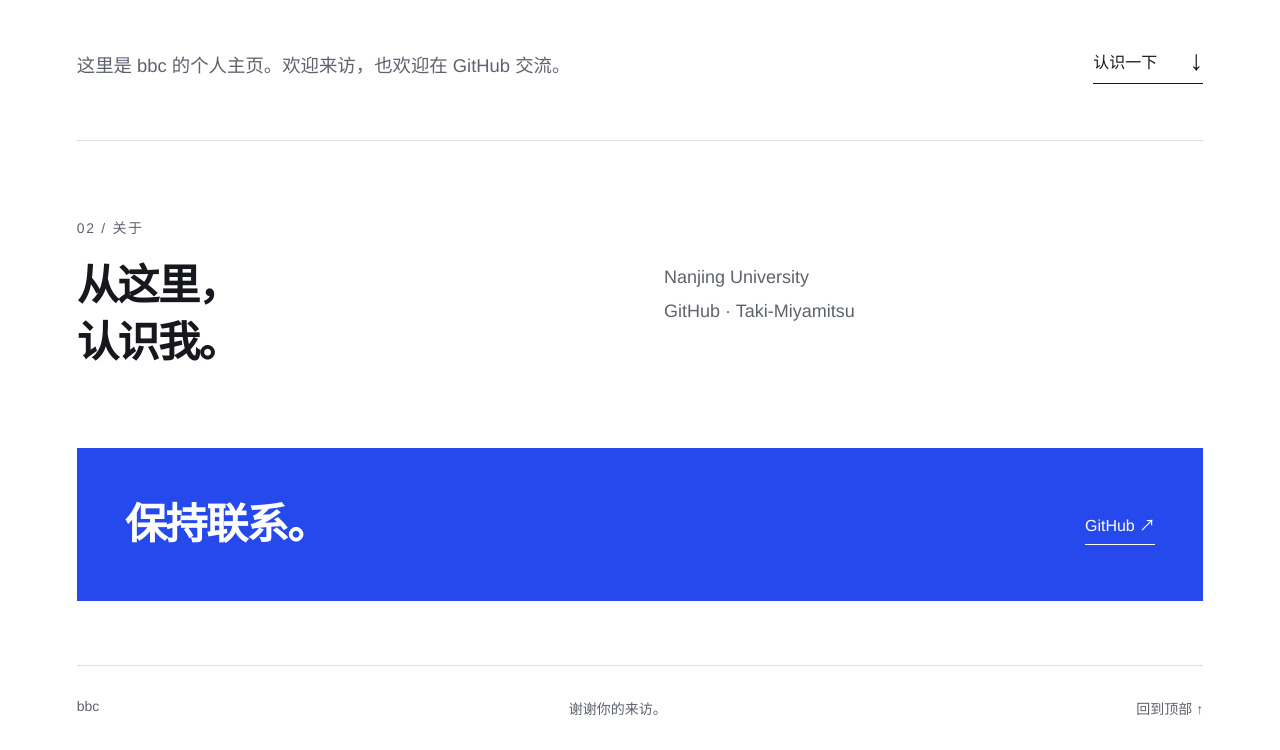
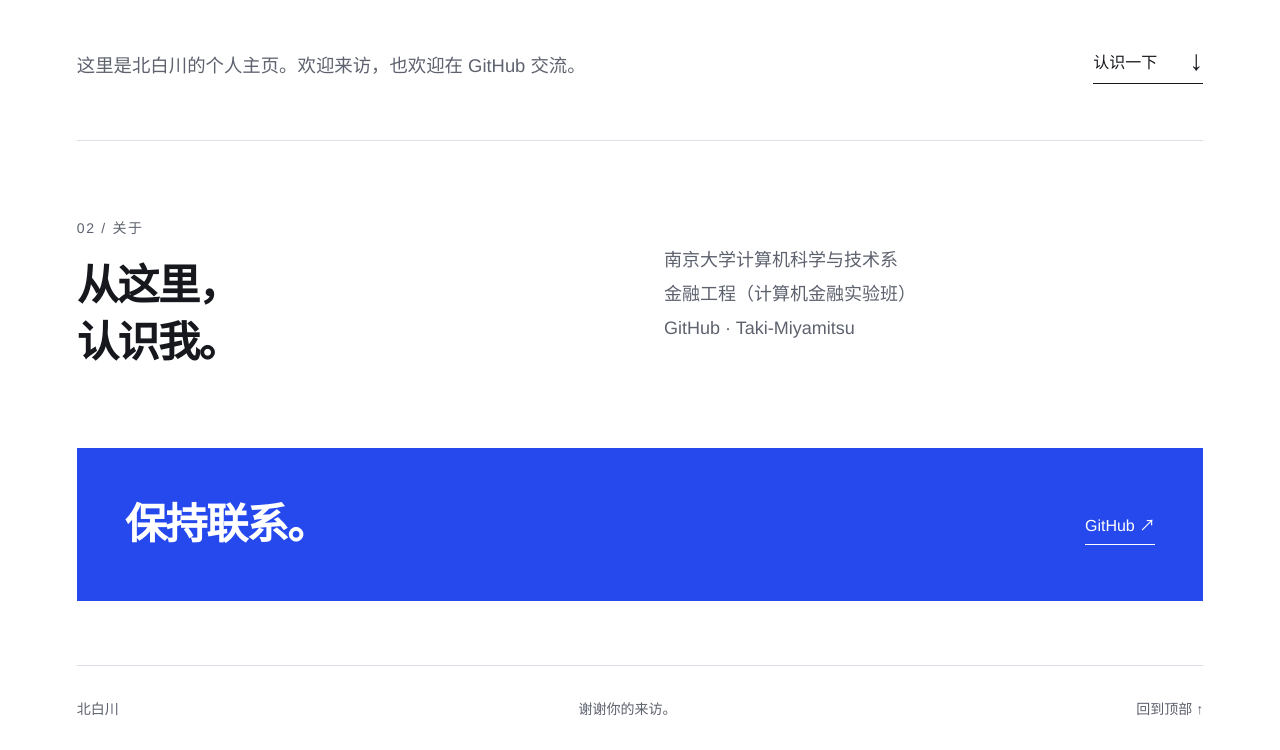
Before and after one commit to Taki-Miyamitsu/Taki-Miyamitsu.github.io, a plain HTML site: page index.html in a window 1280 px wide. Shown: the part 592-1342 px from the top of the page. Drawn offline with Linux system fonts and the light colour scheme.

Commit message:
Update profile name and education
Set the homepage name to 北白川 and add 南京大学计算机科学与技术系金融工程（计算机金融实验班）.

```diff
--- a/index.html
+++ b/index.html
@@ -34,6 +34,7 @@ h2 { font-size: clamp(2rem, 3.3vw, 3rem); letter-spacing: -.04em; line-height: 1
 .site-footer { padding: 2rem 0; border-top: 1px solid var(--border); color: var(--muted-foreground); font-size: .875rem; display: flex; justify-content: space-between; gap: 1rem; flex-wrap: wrap; }
 @media (max-width: 640px) { .site-header { min-height: 80px; } .intro-bottom { align-items: start; flex-direction: column; gap: 1.5rem; } .about-section { grid-template-columns: 1fr; gap: 1.5rem; } .about-copy { margin: 0; } .contact-section { padding: 2rem 1.5rem; flex-direction: column; align-items: start; } .site-footer > span:nth-child(2) { display: none; } }
 @media (prefers-reduced-motion: reduce) { html { scroll-behavior: auto; } }
-</style><title>bbc | 个人主页</title><meta name="description" content="bbc 的个人主页 · Taki-Miyamitsu · Nanjing University。"/>
-</head><body><a class="skip-link" href="#main">跳到正文</a><div class="page-shell"><header class="site-header"><a class="wordmark" href="#main"><span class="brand-dot" aria-hidden="true"></span>bbc</a><nav aria-label="页面导航"><a href="#about">关于</a><a href="#contact">联系</a></nav></header><main id="main"><section class="intro" aria-labelledby="greeting"><div class="eyebrow"><span aria-hidden="true">01 /</span> 很高兴认识你</div><h1 id="greeting">你好<span class="blue">。</span><br/>欢迎来到<br/><span class="blue">我的小世界 ↗</span></h1><div class="intro-bottom"><p class="introduction">这里是 bbc 的个人主页。欢迎来访，也欢迎在 GitHub 交流。</p><a class="about-link" href="#about">认识一下 <span aria-hidden="true">↓</span></a></div></section><section class="about-section" id="about" aria-labelledby="about-title"><div><span class="eyebrow">02 / 关于</span><h2 id="about-title">从这里，<br/>认识我。</h2></div><p class="about-copy">Nanjing University
-GitHub · Taki-Miyamitsu</p></section><section class="contact-section" id="contact" aria-labelledby="contact-title"><h2 id="contact-title">保持联系。</h2><div class="contact-links"><a href="https://github.com/Taki-Miyamitsu" rel="me">GitHub ↗</a></div></section></main><footer class="site-footer"><span>bbc</span><span>谢谢你的来访。</span><a href="#main">回到顶部 ↑</a></footer></div></body></html>
+</style><title>北白川 | 个人主页</title><meta name="description" content="北白川的个人主页 · 南京大学计算机科学与技术系金融工程（计算机金融实验班）。"/>
+</head><body><a class="skip-link" href="#main">跳到正文</a><div class="page-shell"><header class="site-header"><a class="wordmark" href="#main"><span class="brand-dot" aria-hidden="true"></span>北白川</a><nav aria-label="页面导航"><a href="#about">关于</a><a href="#contact">联系</a></nav></header><main id="main"><section class="intro" aria-labelledby="greeting"><div class="eyebrow"><span aria-hidden="true">01 /</span> 很高兴认识你</div><h1 id="greeting">你好<span class="blue">。</span><br/>欢迎来到<br/><span class="blue">我的小世界 ↗</span></h1><div class="intro-bottom"><p class="introduction">这里是北白川的个人主页。欢迎来访，也欢迎在 GitHub 交流。</p><a class="about-link" href="#about">认识一下 <span aria-hidden="true">↓</span></a></div></section><section class="about-section" id="about" aria-labelledby="about-title"><div><span class="eyebrow">02 / 关于</span><h2 id="about-title">从这里，<br/>认识我。</h2></div><p class="about-copy">南京大学计算机科学与技术系
+金融工程（计算机金融实验班）
+GitHub · Taki-Miyamitsu</p></section><section class="contact-section" id="contact" aria-labelledby="contact-title"><h2 id="contact-title">保持联系。</h2><div class="contact-links"><a href="https://github.com/Taki-Miyamitsu" rel="me">GitHub ↗</a></div></section></main><footer class="site-footer"><span>北白川</span><span>谢谢你的来访。</span><a href="#main">回到顶部 ↑</a></footer></div></body></html>
```
